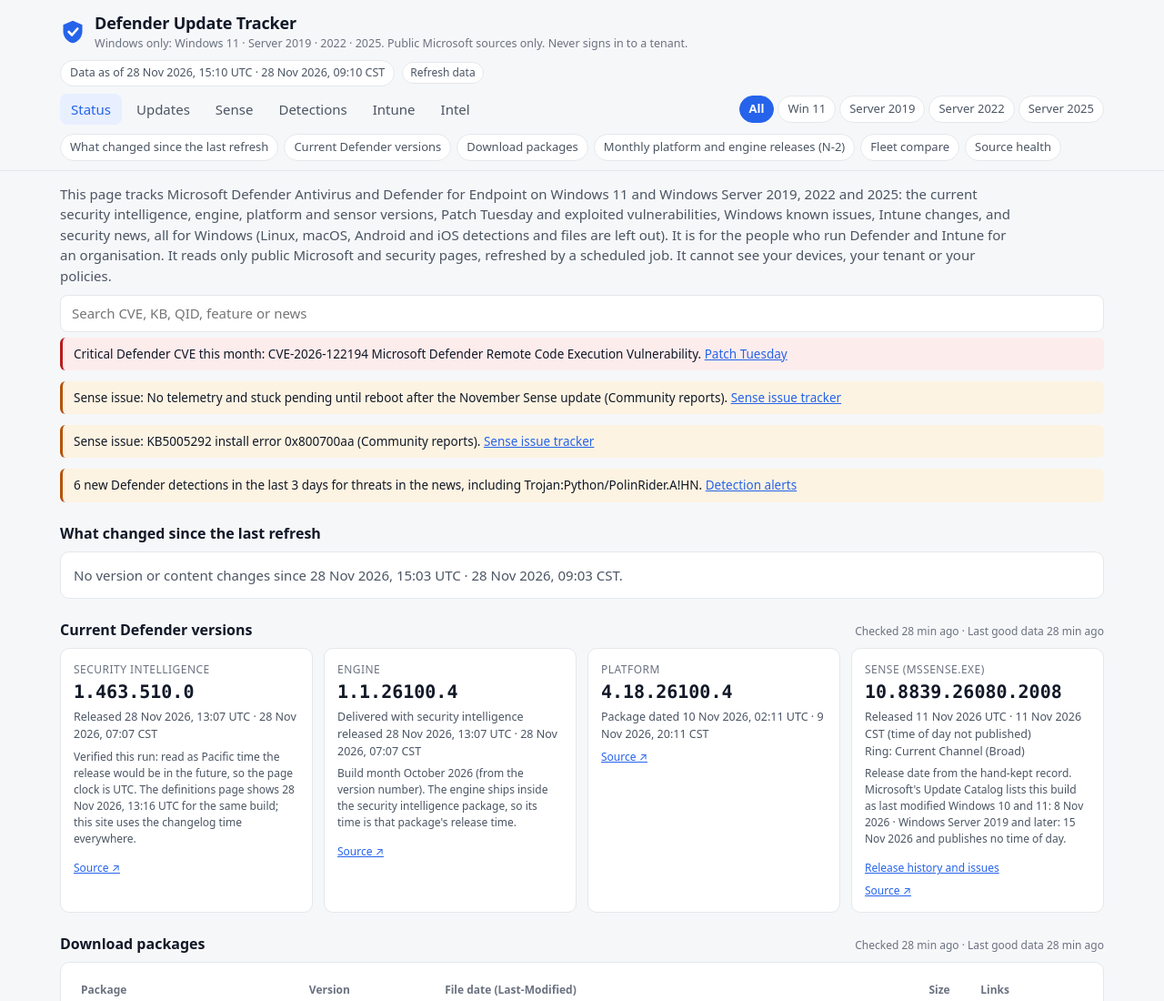
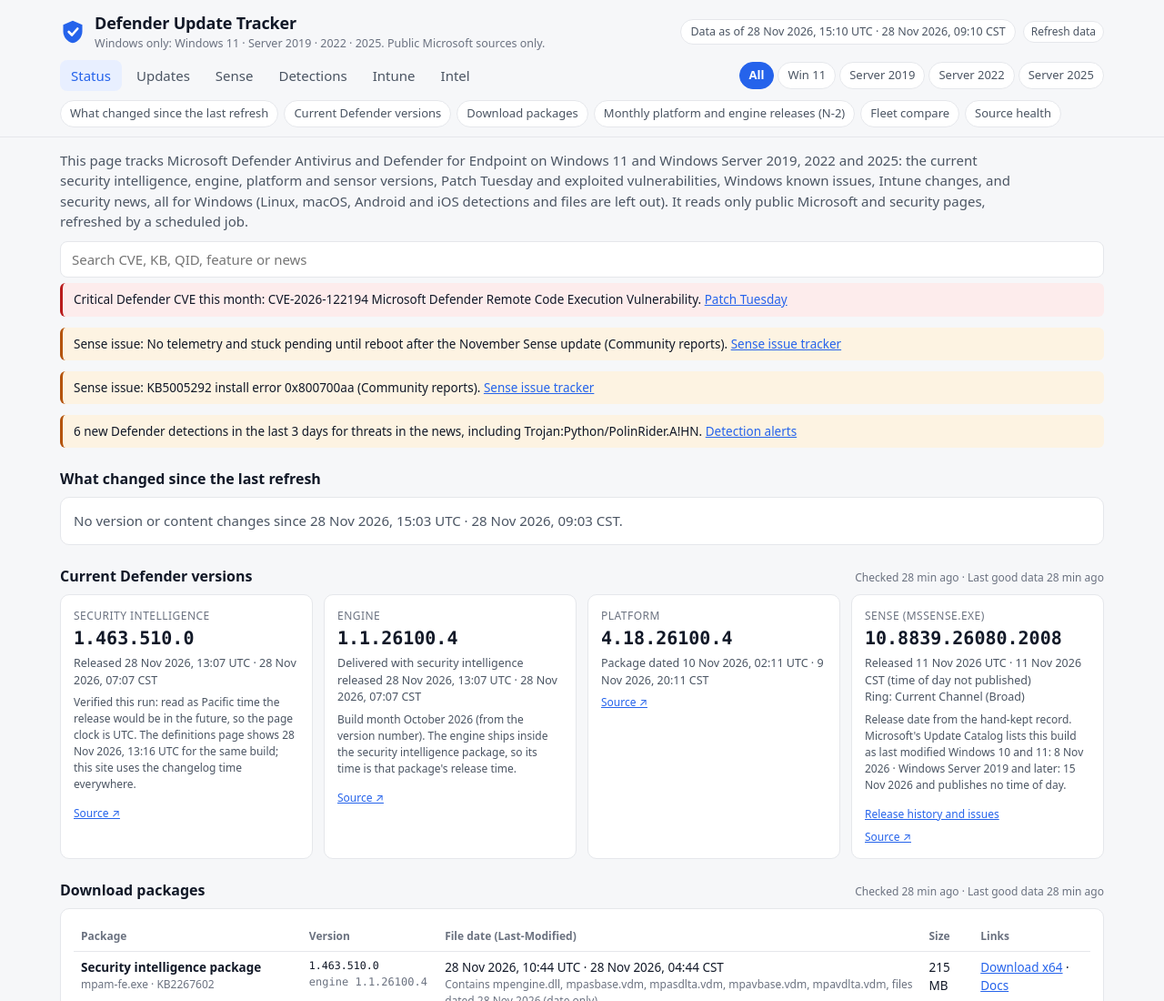
Before and after one commit to jahs1151/defender-update-tracker, a website: page site/index.html in a window 1280 px wide. Shown: the top 1100 px of the page at 91% size. Drawn offline with Linux system fonts and the light colour scheme.

Commit message:
Trim site text: remove tenant and organisation statements

```diff
--- a/site/assets/app.js
+++ b/site/assets/app.js
@@ -479,7 +479,6 @@ function renderIntune() {
       <li><strong>Microsoft Defender Antimalware minimum version</strong>: the lowest allowed Defender client version, for example 4.18.xxxx.x. The Status tab shows which platform versions are still within N-2.</li>
     </ul>
     <p><strong>Require BitLocker</strong> is read through Device Health Attestation, which is measured at boot. A device that finishes encrypting only reports compliant after its next restart. After a BIOS or firmware update, BitLocker can be suspended until it is resumed, which shows as non-compliant. That is not an antivirus failure.</p>
-    <p>This site cannot see your tenant, policies or devices.</p>
     ${source("https://learn.microsoft.com/en-us/intune/intune-service/protect/compliance-policy-create-windows", "Windows compliance settings in Intune")}
   </div>`;
 
--- a/site/index.html
+++ b/site/index.html
@@ -18,7 +18,7 @@
         <svg viewBox="0 0 32 32" aria-hidden="true" width="28" height="28"><path d="M16 2 4 7v8c0 7.5 5.1 13.4 12 15 6.9-1.6 12-7.5 12-15V7z" fill="var(--accent)"/><path d="m11 16 4 4 7-8" stroke="#fff" stroke-width="3" fill="none" stroke-linecap="round" stroke-linejoin="round"/></svg>
         <div>
           <h1>Defender Update Tracker</h1>
-          <p class="sub">Windows only: Windows 11 · Server 2019 · 2022 · 2025. Public Microsoft sources only. Never signs in to a tenant.</p>
+          <p class="sub">Windows only: Windows 11 · Server 2019 · 2022 · 2025. Public Microsoft sources only.</p>
         </div>
       </div>
       <div class="top-tools">
@@ -46,7 +46,7 @@
     <nav class="wrap jump" id="jump" aria-label="Jump to a section on this tab" hidden></nav>
   </header>
   <main id="main" class="wrap" tabindex="-1">
-    <p class="intro" id="intro">This page tracks Microsoft Defender Antivirus and Defender for Endpoint on Windows 11 and Windows Server 2019, 2022 and 2025: the current security intelligence, engine, platform and sensor versions, Patch Tuesday and exploited vulnerabilities, Windows known issues, Intune changes, and security news, all for Windows (Linux, macOS, Android and iOS detections and files are left out). It is for the people who run Defender and Intune for an organisation. It reads only public Microsoft and security pages, refreshed by a scheduled job. It cannot see your devices, your tenant or your policies.</p>
+    <p class="intro" id="intro">This page tracks Microsoft Defender Antivirus and Defender for Endpoint on Windows 11 and Windows Server 2019, 2022 and 2025: the current security intelligence, engine, platform and sensor versions, Patch Tuesday and exploited vulnerabilities, Windows known issues, Intune changes, and security news, all for Windows (Linux, macOS, Android and iOS detections and files are left out). It reads only public Microsoft and security pages, refreshed by a scheduled job.</p>
     <form class="search" id="search-form" role="search" autocomplete="off">
       <label for="search-q" class="sr-only">Search</label>
       <input type="search" id="search-q" placeholder="Search CVE, KB, QID, feature or news" spellcheck="false">
```
Also changed, not shown: README.md.
